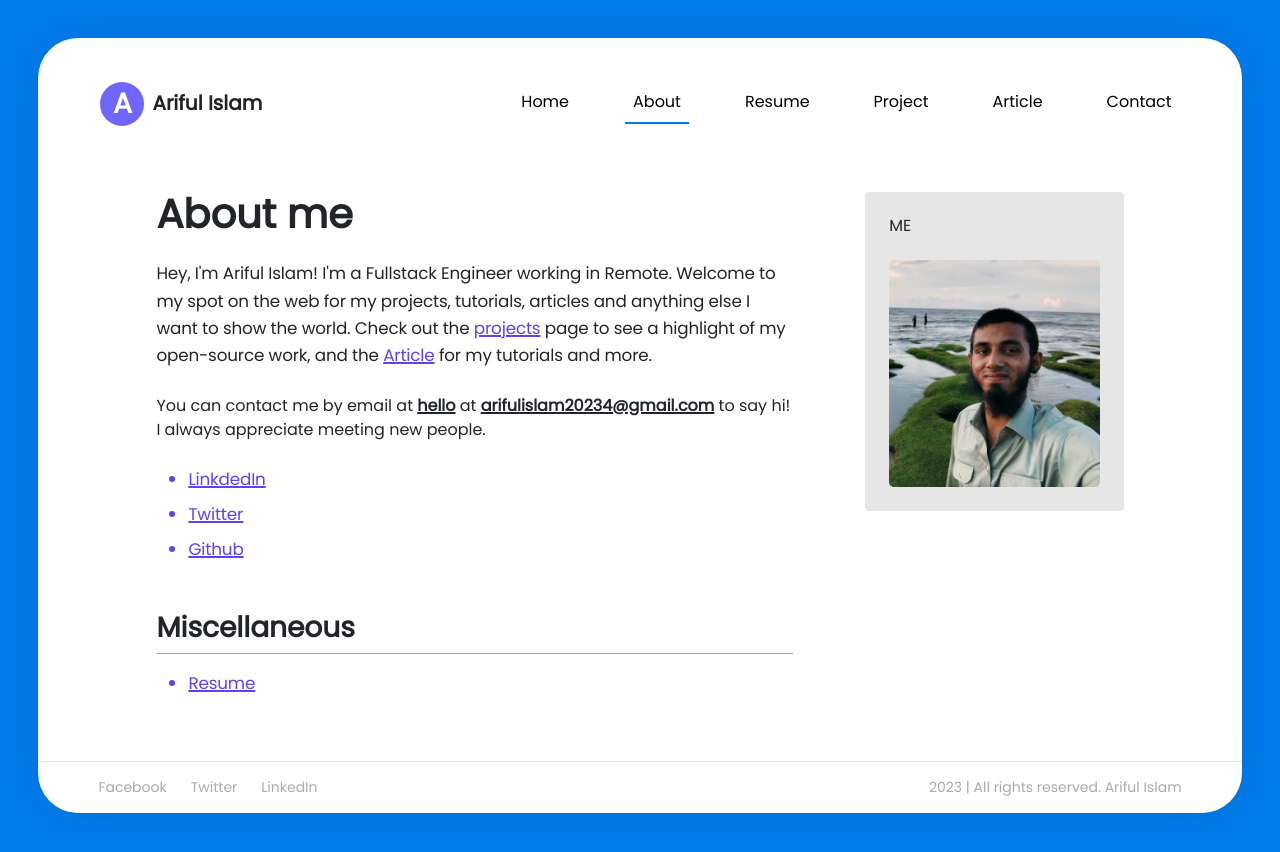
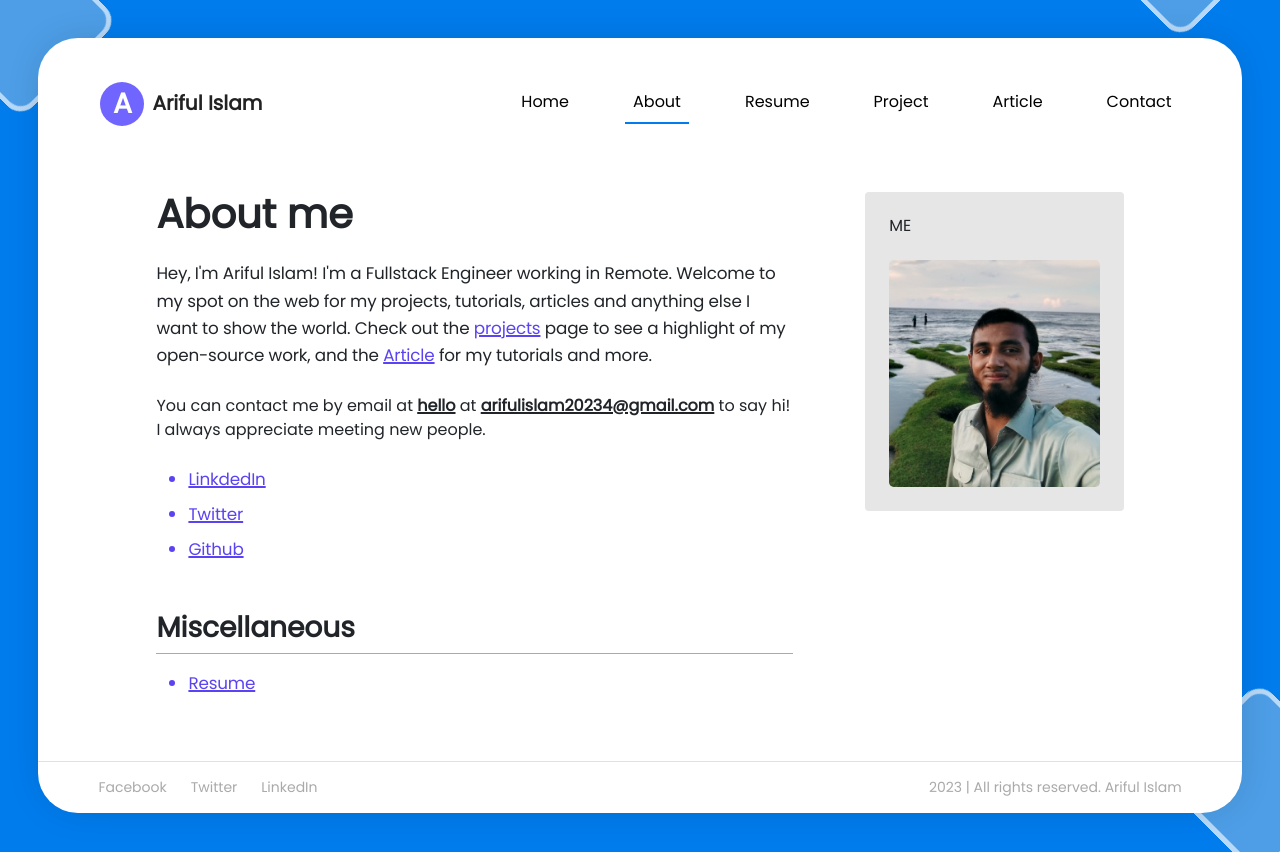
Before and after one commit to muh-arifulislam/personal-website-client, a React (Create React App) app: page /me in a window 1280 px wide. Built offline with nearby package versions, Linux system fonts and the light colour scheme.

Commit message:
some style added

```diff
--- a/public/index.html
+++ b/public/index.html
@@ -7,8 +7,14 @@
     <meta name="theme-color" content="#000000" />
     <meta
       name="description"
-      content="Web site created using create-react-app"
+      content="Hei there!! I'm Ariful Islam! I'm a Fullstack Engineer working in Remote. Welcome to my spot on the web for my projects, tutorials, articles and anything else I want to show the world."
     />
+    <meta
+      name="keywords"
+      content="Md. Ariful Islam, Ariful Islam, ariful islam, portfolio, about ariful islam, who is Ariful Islam"
+    />
+    <meta name="author" content="Ariful Islam" />
+    <meta name="copyright" content="Copyright | Ariful Islam" />
     <link rel="apple-touch-icon" href="%PUBLIC_URL%/logo192.png" />
     <!--
       manifest.json provides metadata used when your web app is installed on a
@@ -30,7 +36,7 @@
       work correctly both with client-side routing and a non-root public URL.
       Learn how to configure a non-root public URL by running `npm run build`.
     -->
-    <title>React App</title>
+    <title>Ariful Islam | Full Stack Engr.</title>
   </head>
   <body>
     <noscript>You need to enable JavaScript to run this app.</noscript>
--- a/src/App.css
+++ b/src/App.css
@@ -299,6 +299,51 @@ body {
   animation: wave 1.5s linear infinite;
 }
 
+.background-qube {
+  width: 140px;
+  height: 140px;
+  background-color: rgba(220, 220, 220, 0.35);
+  border: 5px solid rgba(255, 255, 255, 0.6);
+  border-radius: 20px;
+}
+.background-qube-tl {
+  top: 0;
+  left: 0;
+  transform: rotate(45deg) translateX(-50%);
+}
+.background-qube-tr {
+  top: 0;
+  right: 0;
+  transform: rotate(45deg) translateX(-80%) translateY(-50%);
+}
+.background-qube-br {
+  bottom: 0;
+  right: 0;
+  transform: rotate(45deg) translateX(50%) translateY(0);
+}
+.scroll-to-top {
+  position: fixed;
+  bottom: 10px;
+  right: 15px;
+  z-index: 100;
+  display: inline-block;
+  padding: 0;
+  background-color: #fafafa;
+  height: 50px;
+  width: 50px;
+  text-align: center;
+  line-height: 50px;
+  font-size: 24px;
+  cursor: pointer;
+  border: 1px solid #e5e5e5;
+  color: #333;
+  opacity: 0;
+  border-radius: 8px;
+  transition: opacity 0.5s ease-out;
+}
+.scroll-to-top.show {
+  opacity: 1;
+}
 @keyframes wave {
   0% {
     background-position: 100% 0;
--- a/src/App.jsx
+++ b/src/App.jsx
@@ -1,4 +1,4 @@
-import { useState } from "react";
+import { useEffect, useState } from "react";
 import "./App.css";
 import Header from "./components/Header";
 import { Route, Routes } from "react-router-dom";
@@ -12,7 +12,12 @@ import Article from "./scenes/Article/index";
 import About from "./scenes/About/index";
 import ArticleDescr from "./scenes/ArticleDescr/index";
 import { FontAwesomeIcon } from "@fortawesome/react-fontawesome";
-import { faCalendar, faGlobe, faUser } from "@fortawesome/free-solid-svg-icons";
+import {
+  faArrowUp,
+  faCalendar,
+  faGlobe,
+  faUser,
+} from "@fortawesome/free-solid-svg-icons";
 import {
   faFacebookF,
   faLinkedinIn,
@@ -20,6 +25,7 @@ import {
 } from "@fortawesome/free-brands-svg-icons";
 import ProjectDescr from "./scenes/ProjectDescr";
 function App() {
+  const [scrollBtn, setScrollBtn] = useState(false);
   const [bgPositionX, setBgPositionX] = useState(0);
   const [bgPositionY, setBgPositionY] = useState(0);
   const moveBgPosition = (e) => {
@@ -32,6 +38,13 @@ function App() {
     setBgPositionX(moveX);
     setBgPositionY(moveY);
   };
+  useEffect(() => {
+    if (window.scrollY > 100) {
+      setScrollBtn(true);
+    } else {
+      setScrollBtn(false);
+    }
+  }, [window.scrollY]);
   return (
     <div className="App position-relative" onMouseMove={moveBgPosition}>
       <div className="page-container">
@@ -56,6 +69,33 @@ function App() {
         </StateContext.Provider>
         <Footer></Footer>
       </div>
+      {/* background qube animation */}
+      <div
+        className="position-fixed left-0 right-0 bottom-0"
+        style={{ zIndex: "-1", width: "100%", height: "100vh" }}
+      >
+        <div
+          className="w-100 h-100 position-relative"
+          style={{
+            transform: `translateX(${bgPositionX / 3}px) translateY(${
+              bgPositionY / 3
+            }px)`,
+          }}
+        >
+          <div className="position-absolute background-qube background-qube-tl"></div>
+          <div className="position-absolute background-qube background-qube-tr"></div>
+          <div className="position-absolute background-qube background-qube-br"></div>
+        </div>
+      </div>
+      {/* scroll to top button  */}
+      <div
+        className={`scroll-to-top ${scrollBtn && "show"}`}
+        onClick={() => {
+          window.scrollTo(0, 0);
+        }}
+      >
+        <FontAwesomeIcon icon={faArrowUp}></FontAwesomeIcon>
+      </div>
     </div>
   );
 }
--- a/src/scenes/Home/TestiCarousel.jsx
+++ b/src/scenes/Home/TestiCarousel.jsx
@@ -1,10 +1,7 @@
 import React from "react";
 import { useMediaQuery } from "react-responsive";
 import { FontAwesomeIcon } from "@fortawesome/react-fontawesome";
-import {
-  faQuoteLeft,
-  faQuoteRight,
-} from "@fortawesome/free-solid-svg-icons";
+import { faQuoteLeft, faQuoteRight } from "@fortawesome/free-solid-svg-icons";
 // Import Swiper React components
 import { Swiper, SwiperSlide } from "swiper/react";
 
@@ -25,10 +22,10 @@ const TestiCarousel = () => {
       slidesPerView={isMobile ? "1" : "2"}
       pagination={{ clickable: true }}
       loop={true}
-      autoplay={{
-        delay: 2500,
-        disableOnInteraction: false,
-      }}
+      // autoplay={{
+      //   delay: 2500,
+      //   disableOnInteraction: false,
+      // }}
       modules={[Pagination, Autoplay]}
       className="mySwiper"
     >
@@ -50,7 +47,8 @@ const TestiCarousel = () => {
                   lineHeight: "1.75em",
                 }}
               >
-                Our website's transformation was exceptional. The developer's attention to detail exceeded expectations.
+                Our website's transformation was exceptional. The developer's
+                attention to detail exceeded expectations.
               </p>
               <h5
                 style={{
@@ -112,7 +110,8 @@ const TestiCarousel = () => {
                   lineHeight: "1.75em",
                 }}
               >
-                Our website's transformation was exceptional. The developer's attention to detail exceeded expectations.
+                Our website's transformation was exceptional. The developer's
+                attention to detail exceeded expectations.
               </p>
               <h5
                 style={{
@@ -174,7 +173,8 @@ const TestiCarousel = () => {
                   lineHeight: "1.75em",
                 }}
               >
-                Working with the web developer was a seamless experience, delivering a professional and responsive website.
+                Working with the web developer was a seamless experience,
+                delivering a professional and responsive website.
               </p>
               <h5
                 style={{
@@ -222,7 +222,10 @@ const TestiCarousel = () => {
         <div className="z-1" style={{ padding: "30px" }}>
           <div
             className="d-flex align-items-center gap-3 border border-2 rounded rounded-4 px-3 pb-3 pt-4 position-relative"
-            style={{ backgroundColor: "transparent", zIndex: "1" }}
+            style={{
+              backgroundColor: "#ddd",
+              zIndex: "999!important",
+            }}
           >
             <FontAwesomeIcon
               style={{ color: "#e5e5e5", fontSize: "24px" }}
@@ -236,7 +239,8 @@ const TestiCarousel = () => {
                   lineHeight: "1.75em",
                 }}
               >
-                Working with the web developer was a seamless experience, delivering a professional and responsive website.
+                Working with the web developer was a seamless experience,
+                delivering a professional and responsive website.
               </p>
               <h5
                 style={{
@@ -272,7 +276,7 @@ const TestiCarousel = () => {
                 right: "-24px",
                 bottom: "-24px",
                 color: "#f5f5f5",
-                zIndex: "-1",
+                zIndex: "9",
               }}
             >
               <FontAwesomeIcon icon={faQuoteRight}></FontAwesomeIcon>
```
Also changed, not shown: 1 other file (tests, documents, lock files or other folders).
